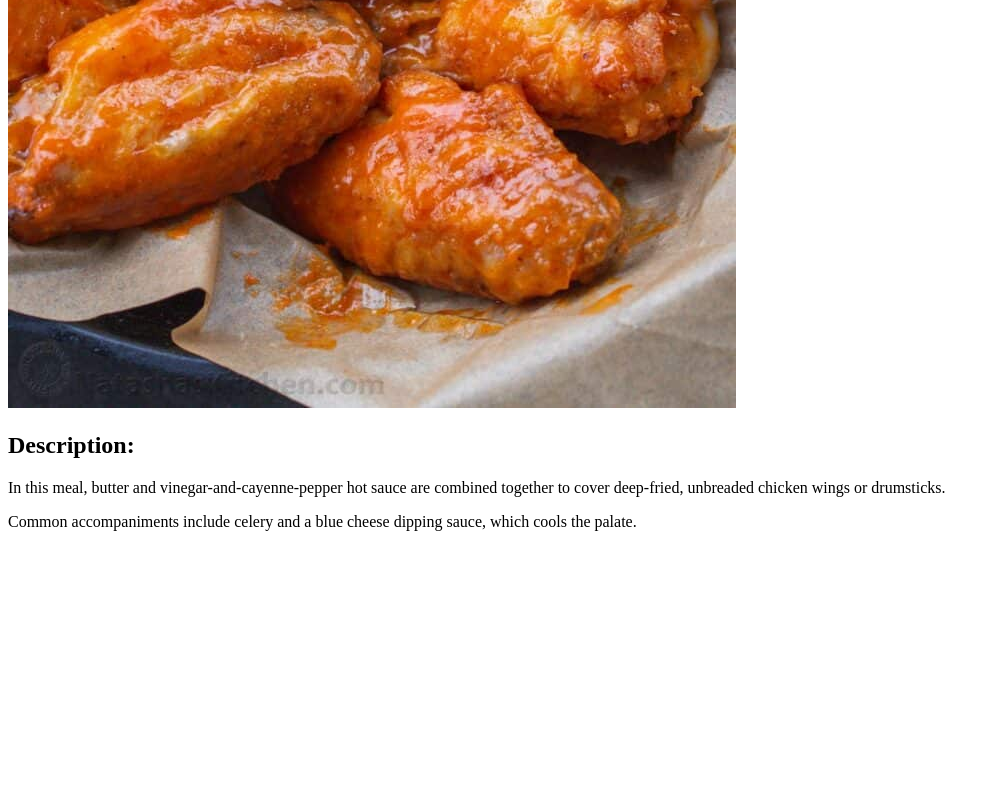
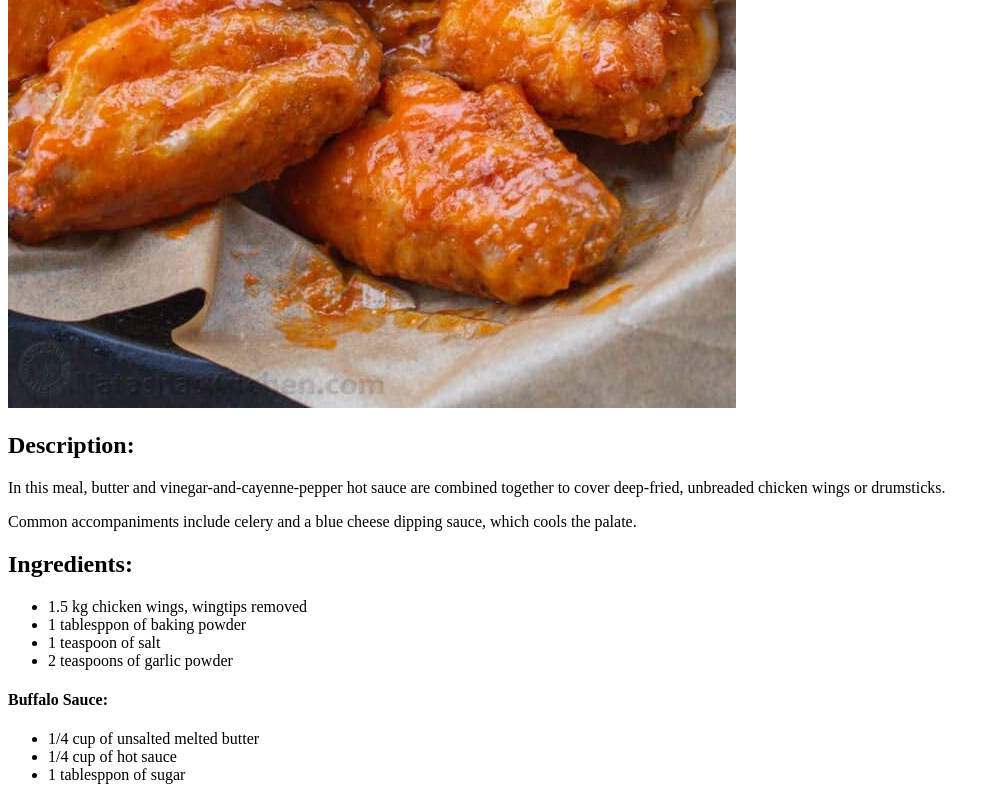
Before and after one commit to Euova/odin-recipes, a plain HTML site: page recipes/chicken_wings.html in a window 1280 px wide. Shown: the part 764-1564 px from the top of the page, without its empty margins (0-1000 px from the left). Before the commit the page ends 1311 px from the top, so only its background shows below. Drawn offline with Linux system fonts and the light colour scheme.

Commit message:
Added the ingredients of the dish

```diff
--- a/recipes/chicken_wings.html
+++ b/recipes/chicken_wings.html
@@ -18,5 +18,26 @@
 
     <p>In this meal, butter and vinegar-and-cayenne-pepper hot sauce are combined together to cover deep-fried, unbreaded chicken wings or drumsticks.</p>
     <p>Common accompaniments include celery and a blue cheese dipping sauce, which cools the palate.</p>
+
+
+    <h2>Ingredients:</h2>
+
+
+    <ul>
+        <li>1.5 kg chicken wings, wingtips removed</li>
+        <li>1 tablesppon of baking powder</li>
+        <li>1 teaspoon of salt</li>
+        <li>2 teaspoons of garlic powder</li>
+    </ul>
+
+
+    <h4>Buffalo Sauce:</h4>
+
+
+    <ul>
+        <li>1/4 cup of unsalted melted butter</li>
+        <li>1/4 cup of hot sauce</li>
+        <li>1 tablesppon of sugar</li>
+    </ul>
 </body>
 </html>
```
